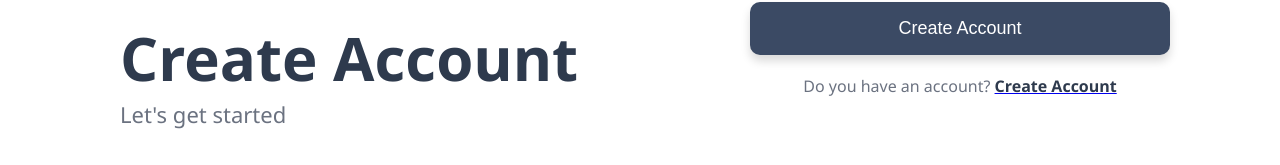
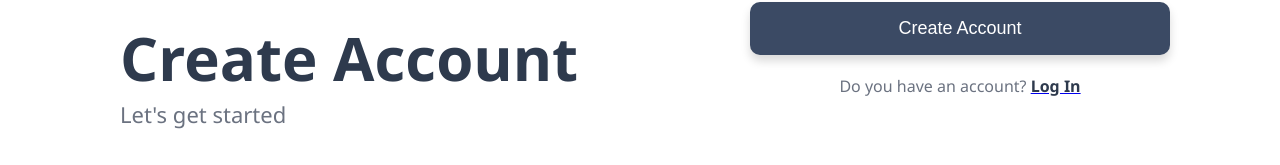
Before and after one commit to Victorbt3/godabeg, a website: page index.html in a window 1280 px wide. Shown: the part 508-673 px from the top of the page. Drawn offline with Linux system fonts and the light colour scheme.

Commit message:
Update index.html

```diff
--- a/index.html
+++ b/index.html
@@ -46,7 +46,7 @@
             <button class="create-btn" onclick="createAccount()">Create Account</button>
 
             <p class="login-text">
-                Do you have an account? <a href="login.html"><span>Create Account</span></a>
+                Do you have an account? <a href="login.html"><span>Log In</span></a>
             </p>
 
         </div>
```
